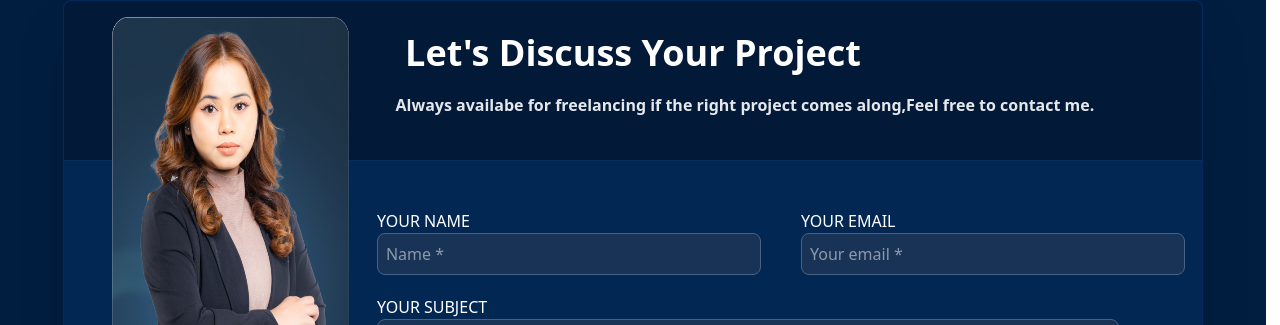
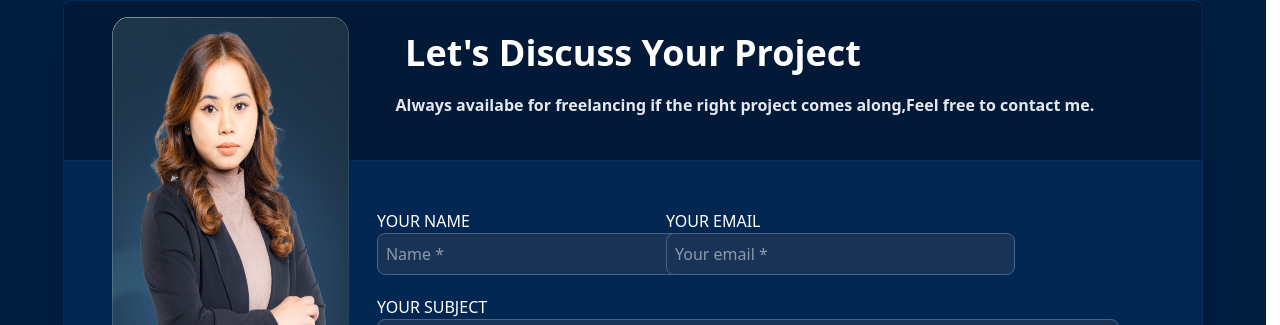
Before and after one commit to fatimarezaie256/Construction-Company-, a React (Vite) app: page /services in a window 1280 px wide. Shown: the part 3294-3619 px from the top of the page. Built offline with nearby package versions, Linux system fonts and the light colour scheme.

Commit message:
input ended

```diff
--- a/src/MyComponents/Contact.tsx
+++ b/src/MyComponents/Contact.tsx
@@ -32,14 +32,14 @@ export default function Contact(){
            </div>
         </div>
         <div className="">
-         <div className="flex gap-10 -ml-64 pt-12">
-         <div className="">
-            <label className="block">YOUR NAME</label>
-            < input className="border w-96  focus:outline-0 p-2 rounded-md bg-[#193356] border-[#466387]" type="text" placeholder="Name *"/>
+         <div className="flex gap-10  pt-12">
+         <div className="-ml-64">
+            <label className="block ">YOUR NAME</label>
+            < input className="border w-[140%]  focus:outline-0 p-2 rounded-md bg-[#193356] border-[#466387]" type="text" placeholder="Name *"/>
          </div>
          <div  className="">
             <label className="block">YOUR EMAIL</label>
-            < input className="border-[1px] focus:outline-0  border-[#466387] w-96 p-2 rounded-md bg-[#193356] " type="text" placeholder="Your email *"/>
+            < input className="border-[1px] focus:outline-0  border-[#466387] w-[140%] p-2 rounded-md bg-[#193356] " type="text" placeholder="Your email *"/>
          </div>
 
         </div>
```
